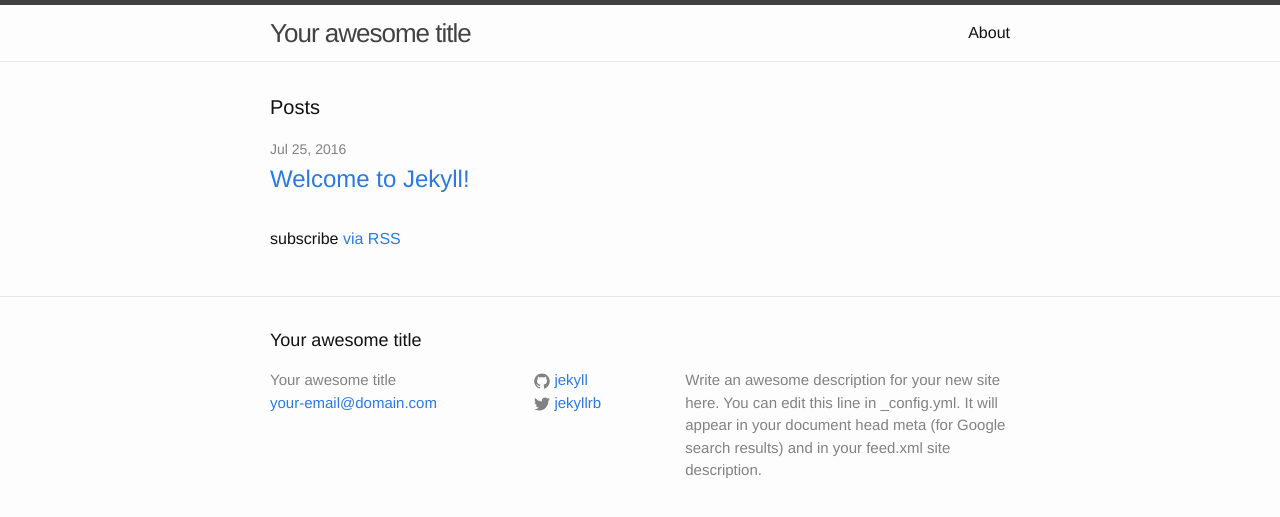
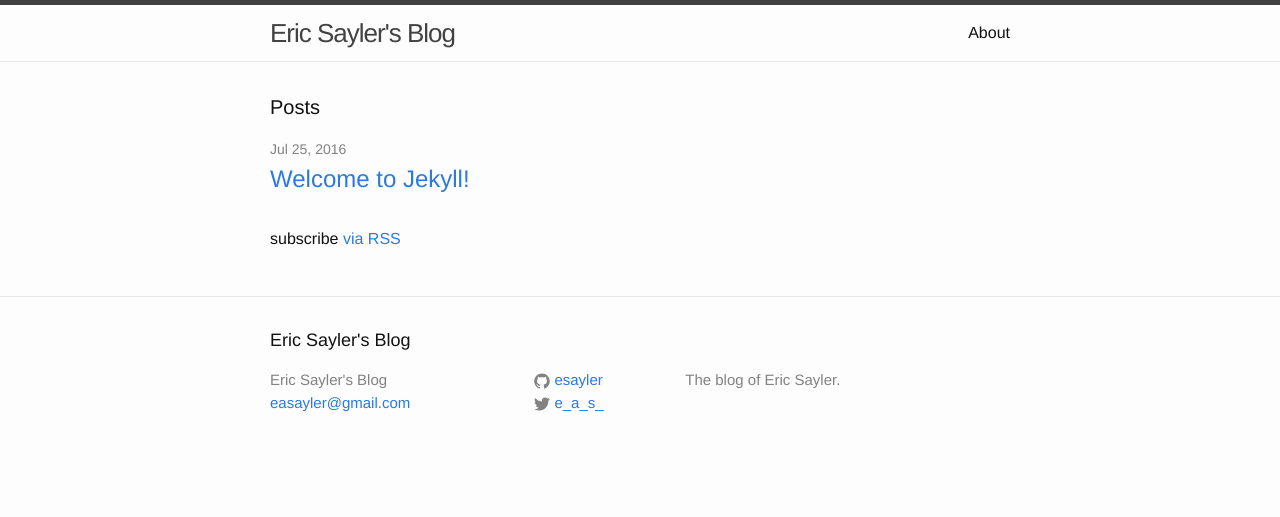
Before and after one commit to esayler/esayler.github.io, a Jekyll site: the page built from index.html, in a window 1280 px wide. Shown: the top 517 px of the page. Built offline with Jekyll 4.4.1, drawn with Linux system fonts in a browser that asks for light colours.

Commit message:
update yaml file with website and personal info

```diff
--- a/_config.yml
+++ b/_config.yml
@@ -6,16 +6,15 @@
 # 'jekyll serve'. If you change this file, please restart the server process.
 
 # Site settings
-title: Your awesome title
-email: your-email@domain.com
+name: Eric Sayler
+title: Eric Sayler's Blog
+email: easayler@gmail.com
 description: > # this means to ignore newlines until "baseurl:"
-  Write an awesome description for your new site here. You can edit this
-  line in _config.yml. It will appear in your document head meta (for
-  Google search results) and in your feed.xml site description.
+  The blog of Eric Sayler.
 baseurl: "" # the subpath of your site, e.g. /blog
-url: "http://yourdomain.com" # the base hostname & protocol for your site
-twitter_username: jekyllrb
-github_username:  jekyll
+url: "http://www.ericsayler.io" # the base hostname & protocol for your site
+twitter_username: e_a_s_
+github_username:  esayler
 
 # Build settings
 markdown: kramdown
```
